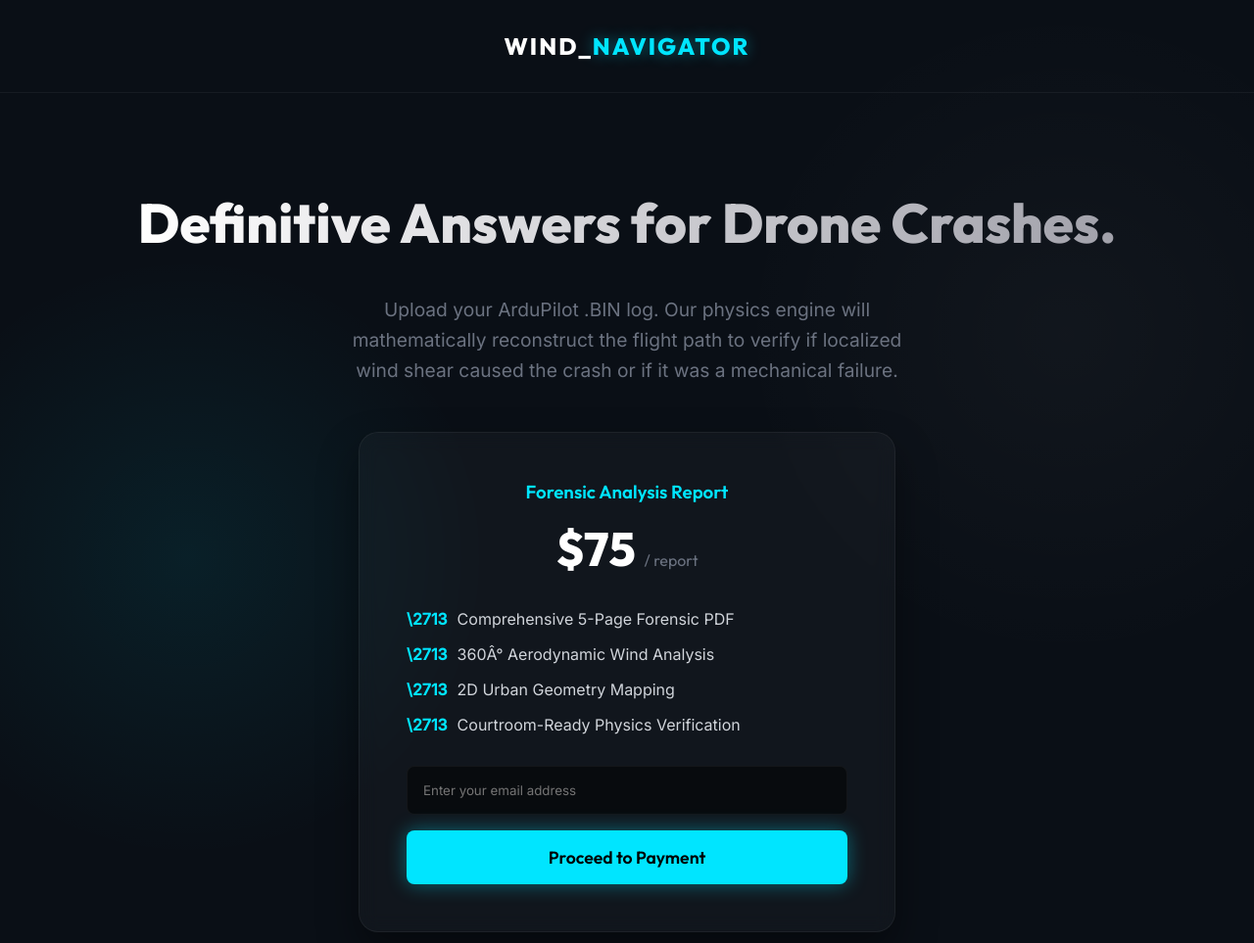
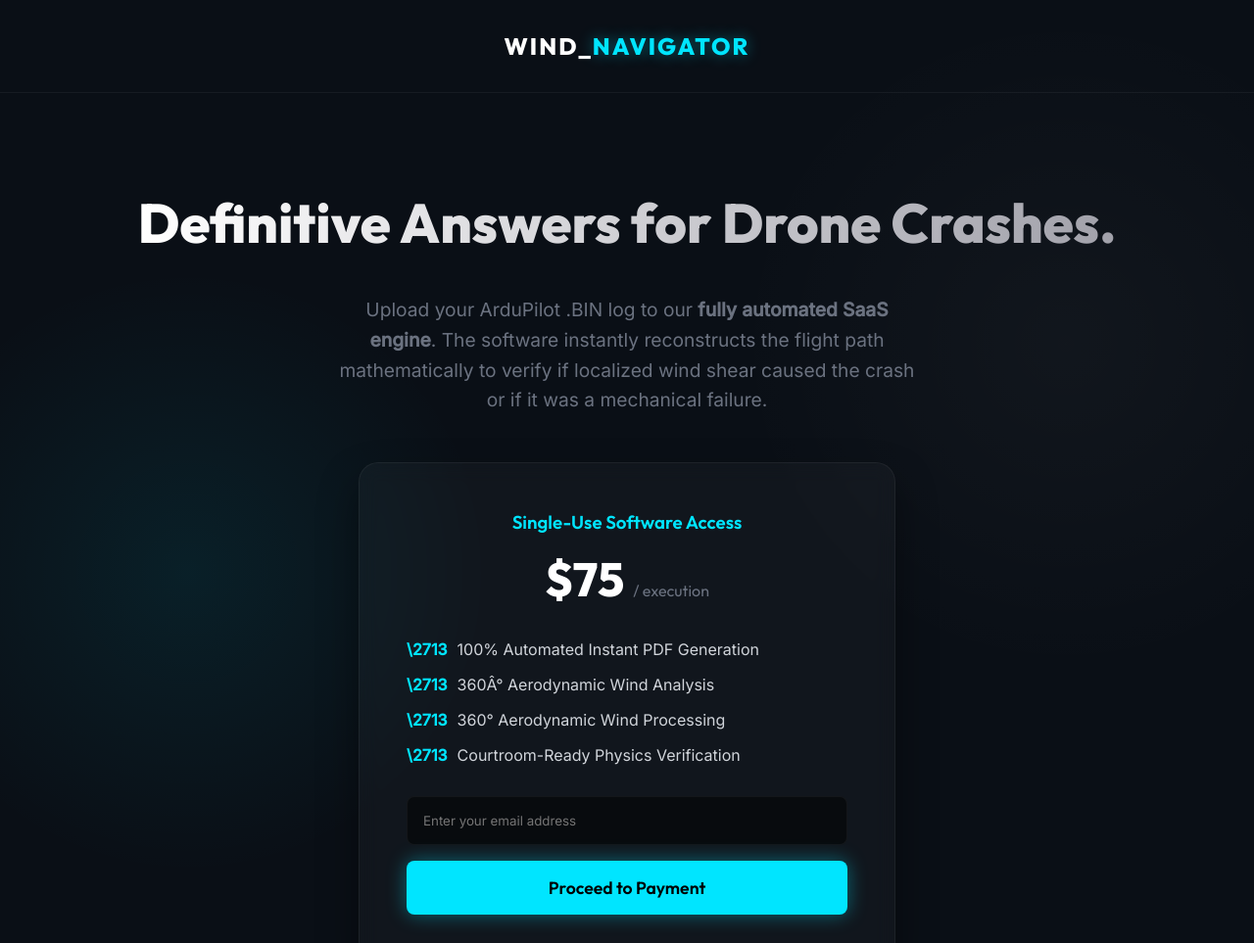
Before and after one commit to Editing-Karne-Wala/Wind_Navigator, a plain HTML site: page public/index.html in a window 1280 px wide. Shown: the top 963 px of the page at 98% size. Drawn offline with Linux system fonts and the light colour scheme.

Commit message:
Update copy for MoR compliance

```diff
--- a/public/index.html
+++ b/public/index.html
@@ -200,16 +200,16 @@
 
     <main>
         <h1>Definitive Answers for Drone Crashes.</h1>
-        <p class="subtitle">Upload your ArduPilot .BIN log. Our physics engine will mathematically reconstruct the flight path to verify if localized wind shear caused the crash or if it was a mechanical failure.</p>
+        <p class="subtitle">Upload your ArduPilot .BIN log to our <strong>fully automated SaaS engine</strong>. The software instantly reconstructs the flight path mathematically to verify if localized wind shear caused the crash or if it was a mechanical failure.</p>
 
         <div class="pricing-card">
-            <h3 style="margin: 0; color: var(--primary); font-family: 'Outfit'; font-weight: 600;">Forensic Analysis Report</h3>
-            <div class="price">$75 <span>/ report</span></div>
+            <h3 style="margin: 0; color: var(--primary); font-family: 'Outfit'; font-weight: 600;">Single-Use Software Access</h3>
+            <div class="price">$75 <span>/ execution</span></div>
 
             <ul>
-                <li>Comprehensive 5-Page Forensic PDF</li>
+                <li>100% Automated Instant PDF Generation</li>
                 <li>360Â° Aerodynamic Wind Analysis</li>
-                <li>2D Urban Geometry Mapping</li>
+                <li>360&deg; Aerodynamic Wind Processing</li>
                 <li>Courtroom-Ready Physics Verification</li>
             </ul>
 
```
